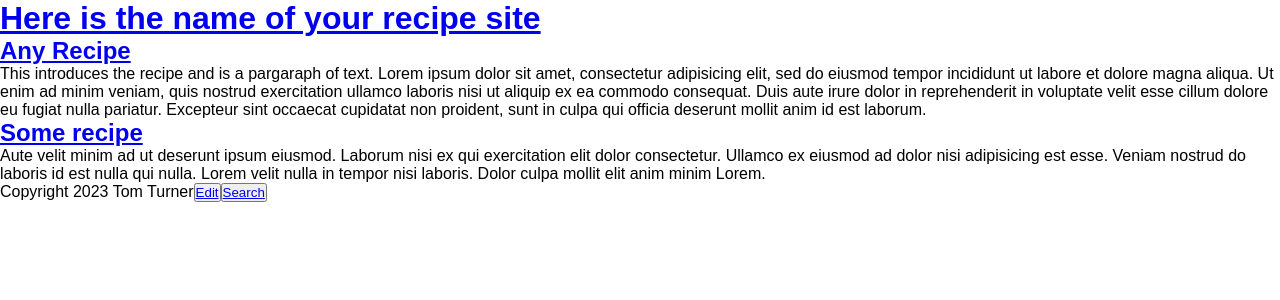
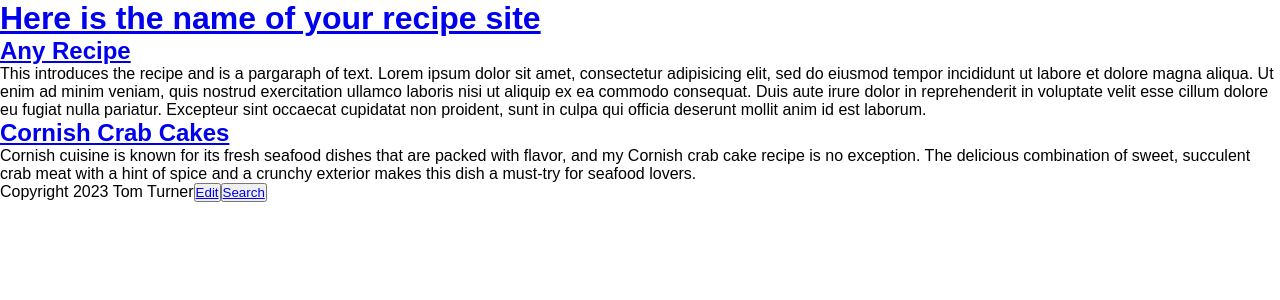
Before and after one commit to Tomturner11/CornishCatch, a Jekyll site: the page built from pages/recipelisting.md, in a window 1280 px wide. Shown: the top 300 px of the page. Built offline with Jekyll 4.4.1, drawn with Linux system fonts in a browser that asks for light colours; some of the changed lines change nothing that is shown.

Commit message:
Update Recipe “recipe1”

```diff
--- a/_recipes/recipe1.md
+++ b/_recipes/recipe1.md
@@ -1,46 +1,47 @@
 ---
+title: Cornish Crab Cakes
+date: 2022-10-19
+order: 1
 layout: recipe
-title: Some recipe
-date: 2022-10-19
 published: true
-order: 2
 ---
-Aute velit minim ad ut deserunt ipsum eiusmod. Laborum nisi ex qui exercitation elit dolor consectetur. Ullamco ex eiusmod ad dolor nisi adipisicing est esse. Veniam nostrud do laboris id est nulla qui nulla. Lorem velit nulla in tempor nisi laboris. Dolor culpa mollit elit anim minim Lorem.
+Cornish cuisine is known for its fresh seafood dishes that are packed with flavor, and my Cornish crab cake recipe is no exception. The delicious combination of sweet, succulent crab meat with a hint of spice and a crunchy exterior makes this dish a must-try for seafood lovers.
 
-![Delicious Plate of Toast, Blueberries and Bananas, covered in sticky maple syrup](../uploads/joseph-gonzalez-zcUgjyqEwe8-unsplash.jpg "Photo by Joseph Smart")
+Cornwall's coastline provides the perfect setting for crab fishing, and many local fishermen have been perfecting their crabbing techniques for generations. The use of locally caught crab in this recipe is not only delicious, but it also supports sustainable fishing practices and the local economy.
 
+These crab cakes are easy to prepare and make for a fantastic starter or main course when served with a fresh salad or creamy dipping sauce. Whether you're hosting a dinner party or simply looking for a tasty weeknight meal, these Cornish crab cakes are sure to be a hit.
+
+
+
+![Delicious Plate of Toast, Blueberries and Bananas, covered in sticky maple syrup](../uploads/dall·e-2023-03-14-17.31.58-cornish-crab-cakes-meal.png "Photo by Joseph Smart")
 
 ## Ingredients
 
-- 1 kg something or something else
-- 160 ml something or something else
-- ½ large something or something else
-- 450 grams something or something else
-- 1 glass white wine
-- 350 grams fresh something or something else,
-- 1400 grams something or something else, drained of some of their juice and chopped
-- teaspoon ground something or something else
-- teaspoon ground something or something else
-- salt and black pepper
-- 1 teaspoon oregano
-- 25 grams grated Parmesan, Kefalotiri, or Gruyere cheese
-- some chopped something
-- 80 grams something
-- 80 grams something else
-- 600 ml warm something
-- 2 egg yolks
-- 4 tablespoons toasted something or something else
-
+* 500g cooked crab meat
+* 1 red onion, finely chopped
+* 1 red chilli, finely chopped
+* 2 garlic cloves, minced
+* 2 tbsp chopped coriander
+* 2 eggs, beaten
+* 100g breadcrumbs
+* Salt and black pepper
+* 2 tbsp olive oil
 
 ## Method
 
-Occaecat nulla proident do aute non amet cillum et enim. Non in commodo consequat minim. Id excepteur adipisicing cillum minim Lorem anim est eiusmod incididunt. Consectetur nostrud pariatur amet enim dolore labore deserunt tempor magna fugiat dolor veniam anim. Ut ex sit ullamco ullamco magna aliqua cupidatat ullamco adipisicing tempor. Cupidatat fugiat in consectetur quis sunt laboris qui veniam sunt id deserunt minim.
+In a large bowl, mix together the crab meat, red onion, chilli, garlic and coriander.
 
-Laborum dolore minim veniam excepteur aliquip aliqua mollit minim id exercitation ipsum. Quis sint qui enim labore amet irure culpa eiusmod ullamco amet minim aliquip ut eiusmod. Qui Lorem dolore labore esse reprehenderit cillum reprehenderit.
+Add the beaten eggs and breadcrumbs, and mix until well combined.
 
-Do elit laboris irure pariatur nostrud officia. Proident anim amet officia irure occaecat aliqua nisi ex. Non minim excepteur consectetur mollit aliquip ad occaecat est velit. Enim laboris mollit reprehenderit cupidatat voluptate ipsum aliquip nostrud deserunt amet. Qui aliquip deserunt commodo pariatur qui anim. Aliquip excepteur reprehenderit in sint enim Lorem non Lorem pariatur adipisicing dolore ullamco incididunt ullamco.
+Season with salt and black pepper to taste.
 
-Cupidatat nostrud excepteur sunt exercitation excepteur dolor adipisicing. Aliqua et commodo do duis fugiat non consequat duis. Esse velit velit sit aute voluptate exercitation cupidatat velit cupidatat duis culpa non duis deserunt. Non voluptate et ea incididunt elit irure eu irure ullamco ea Lorem tempor. Veniam sint irure reprehenderit mollit nisi amet fugiat nulla duis. Nulla nostrud sint reprehenderit est enim dolore ipsum. Sint eu anim excepteur consectetur ipsum.
+Shape the mixture into small patties.
 
-- Serves: 6
-- Preparation time: 1 hour
+Heat the olive oil in a frying pan over medium-high heat.
+
+Cook the crab cakes for 3-4 minutes on each side, or until golden brown and crispy.
+
+Serve hot with a side salad.
+
+* Serves: 5
+* Preparation time: 30 mins
```
Also changed, not shown: 1 other file.
